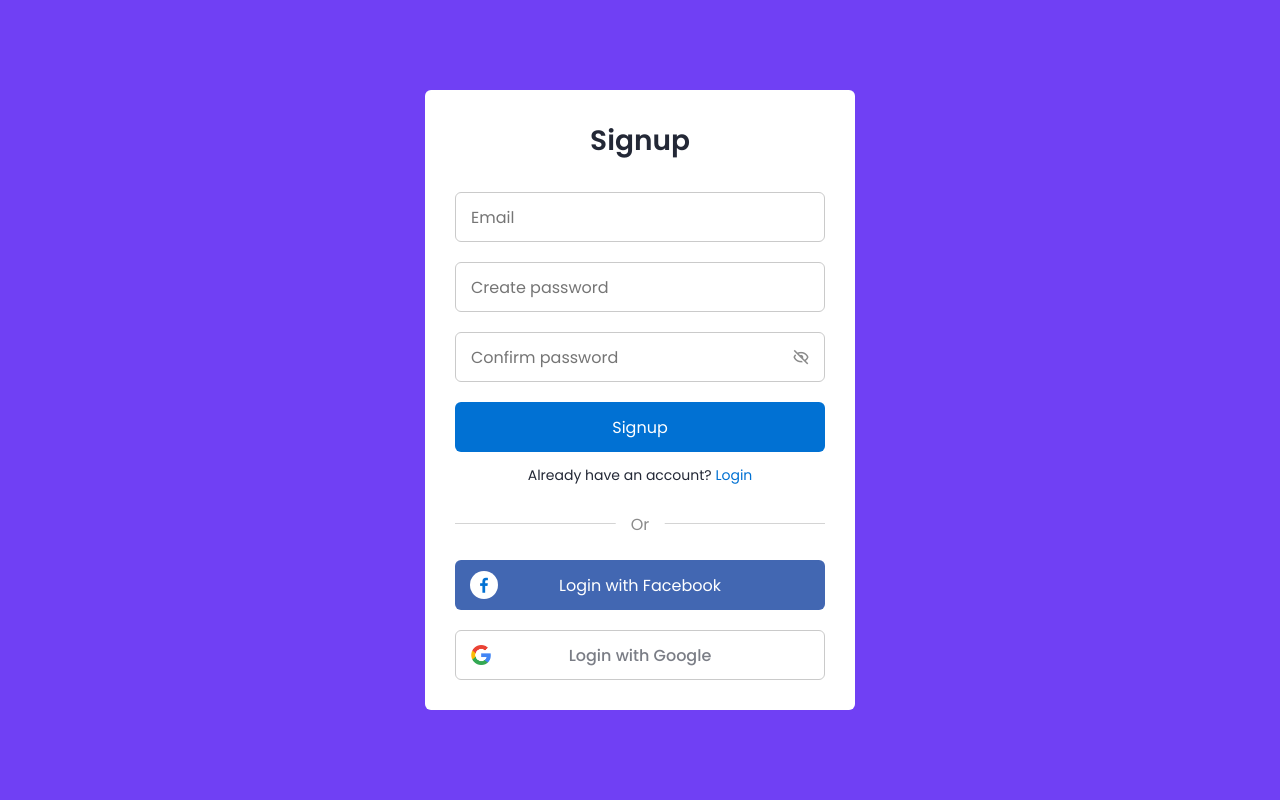
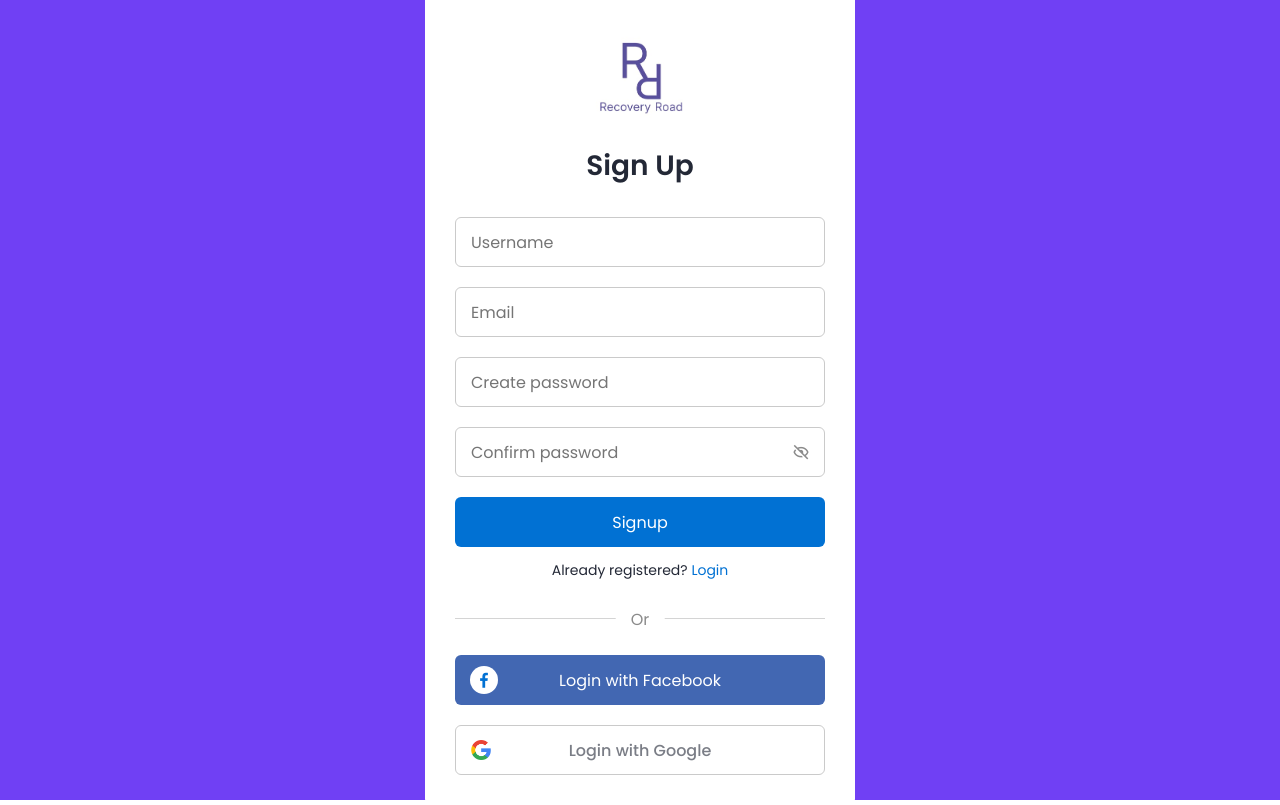
Before and after one commit to orfeaspg/Software-Engineering-Project, a plain HTML site: page loginForm.html in a window 1280 px wide. Both pictures are taken after a click on the link "Signup". Drawn offline with nearby package versions, Linux system fonts and the light colour scheme.

Commit message:
logo added to the form

```diff
--- a/Login & Signup Form/css/style.css
+++ b/Login & Signup Form/css/style.css
@@ -154,6 +154,12 @@ img.google-img{
     width: 20px;
     object-fit: cover;
 }
+.header-image {
+    width: 100px;
+    height: auto;
+    margin-bottom: 20px;
+    margin-left: 135px;
+}
 a.google{
     border: 1px solid #CACACA;
 }
--- a/loginForm.html
+++ b/loginForm.html
@@ -18,10 +18,11 @@
         <section class="container forms">
             <div class="form login">
                 <div class="form-content">
+                    <img src="Login%20&%20Signup%20Form/images/logo.png" alt="" class="header-image">
                     <header>Login</header>
                     <form action="#">
                         <div class="field input-field">
-                            <input type="email" placeholder="Email" class="input">
+                            <input type="username" placeholder="Username" class="input">
                         </div>
 
                         <div class="field input-field">
@@ -63,10 +64,16 @@
 
             <!-- Signup Form -->
 
+
             <div class="form signup">
                 <div class="form-content">
-                    <header>Signup</header>
+                    <img src="Login%20&%20Signup%20Form/images/logo.png" alt="" class="header-image">
+                    <header>Sign Up</header>
                     <form action="#">
+                        <div class="field input-field">
+                            <input type="username" placeholder="Username" class="input">
+                        </div>
+
                         <div class="field input-field">
                             <input type="email" placeholder="Email" class="input">
                         </div>
@@ -86,7 +93,7 @@
                     </form>
 
                     <div class="form-link">
-                        <span>Already have an account? <a href="#" class="link login-link">Login</a></span>
+                        <span>Already registered? <a href="#" class="link login-link">Login</a></span>
                     </div>
                 </div>
 
```
Also changed, not shown: Login & Signup Form/images/logo.png (added).
